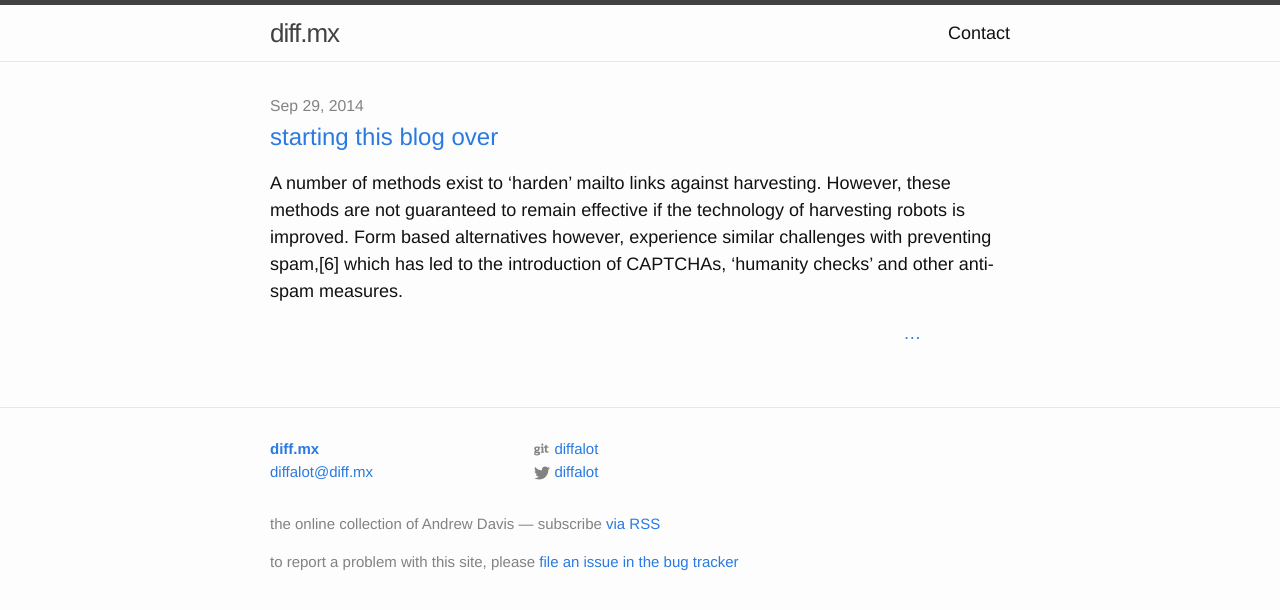
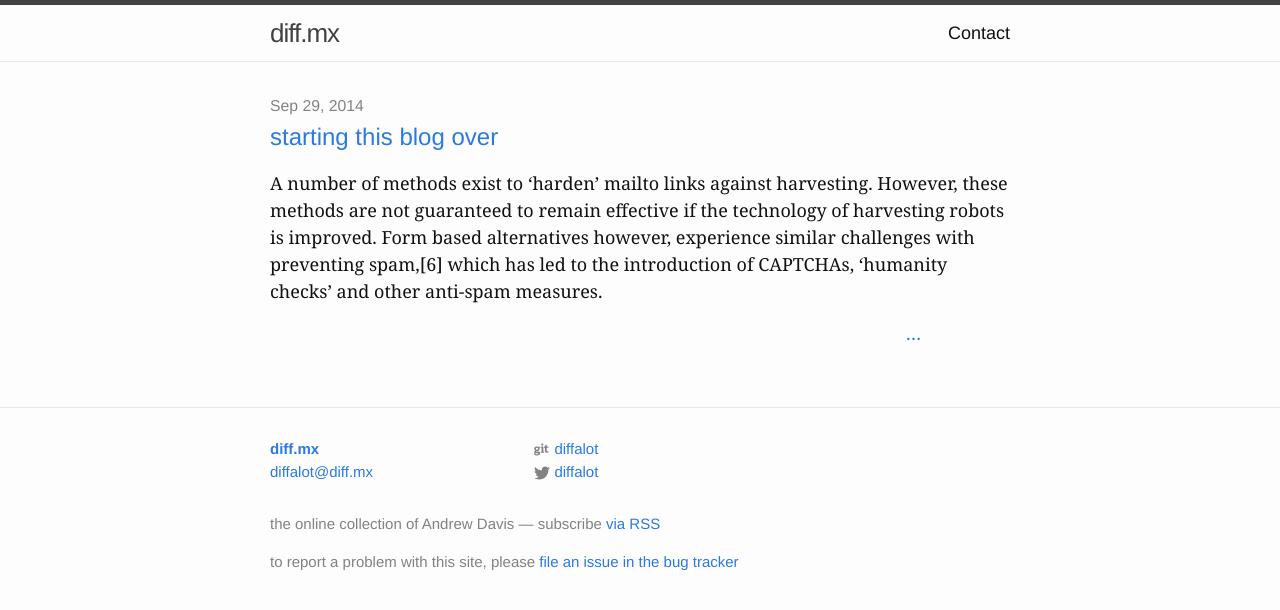
Before and after one commit to diffalot/diff.mx, a Jekyll site: the page built from index.html, in a window 1280 px wide. Shown: the top 610 px of the page. Built offline with Jekyll 4.4.1, drawn with Linux system fonts in a browser that asks for light colours.

Commit message:
use serif font in paragraph text

```diff
--- a/_sass/_layout.scss
+++ b/_sass/_layout.scss
@@ -175,6 +175,11 @@
 
     > li {
         margin-bottom: $spacing-unit;
+
+        > p {
+          font-family: Georgia, "Times New Roman", serif;
+        }
+
     }
 }
 
@@ -238,4 +243,8 @@
             font-size: 18px;
         }
     }
+
+    > p {
+        font-family: Georgia, "Times New Roman", serif;
+    }
 }
```
